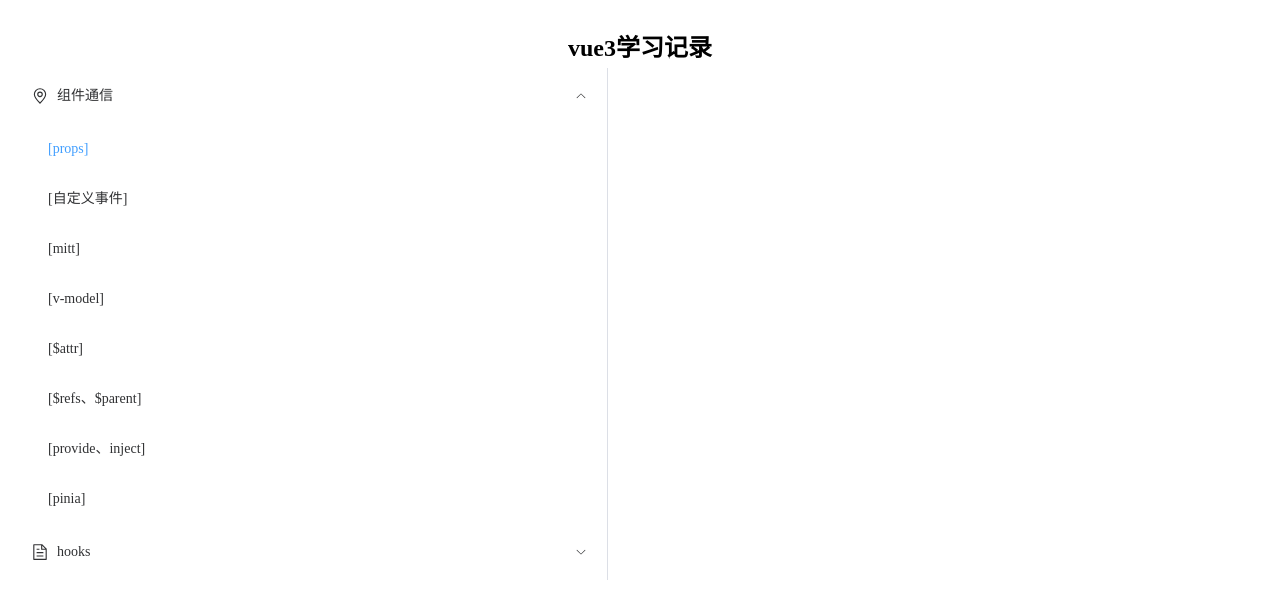
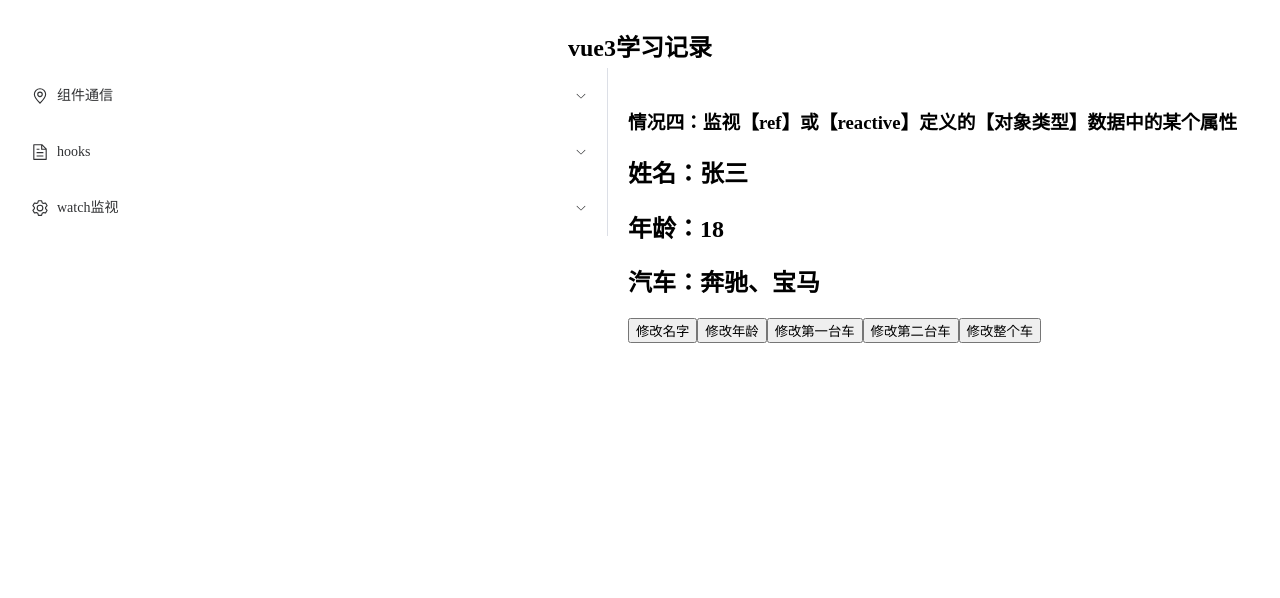
Before and after one commit to zww3513/vue3_hello, a Vue app: page /watch4 in a window 1280 px wide. Shown: the top 598 px of the page. Built offline with nearby package versions, Linux system fonts and the light colour scheme.

Commit message:
vue3-监视-教程练习

```diff
--- a/src/App.vue
+++ b/src/App.vue
@@ -7,7 +7,7 @@
       <el-container>
         <el-aside width="600px" height="100%">
           <el-scrollbar>
-            <el-menu :default-active="activeIndex" :router="true">
+            <el-menu  :router="true">
               <el-sub-menu index="/props">
                 <template #title>
                   <el-icon>
@@ -32,6 +32,19 @@
                   <span>hooks</span>
                 </template>
                 <el-menu-item index="/hooks">[hooks]</el-menu-item>
+              </el-sub-menu>
+              <el-sub-menu index="/watch">
+                <template #title>
+                  <el-icon>
+                    <Setting />
+                  </el-icon>
+                  <span>watch监视</span>
+                </template>
+                <el-menu-item index="/watch1">[watch监视-情况1]</el-menu-item>
+                <el-menu-item index="/watch2">[watch监视-情况2]</el-menu-item>
+                <el-menu-item index="/watch3">[watch监视-情况3]</el-menu-item>
+                <el-menu-item index="/watch4">[watch监视-情况4]</el-menu-item>
+                <el-menu-item index="/watch5">[watch监视-情况5]</el-menu-item>
               </el-sub-menu>
             </el-menu>
           </el-scrollbar></el-aside>
--- a/src/router/index.js
+++ b/src/router/index.js
@@ -88,6 +88,37 @@ const router = createRouter({
       // this generates a separate chunk (About.[hash].js) for this route
       // which is lazy-loaded when the route is visited.
       component: () => import('../views/09_hooks/Person.vue')
+    },
+    {
+      path: '/watch1',
+      name: 'watch1',
+      // route level code-splitting
+      // this generates a separate chunk (About.[hash].js) for this route
+      // which is lazy-loaded when the route is visited.
+      component: () => import('../views/10_watch/watch1.vue')
+    },
+    {
+      path: '/watch2',
+      name: 'watch2',
+      // route level code-splitting
+      // this generates a separate chunk (About.[hash].js) for this route
+      // which is lazy-loaded when the route is visited.
+      component: () => import('../views/10_watch/watch2.vue')
+    },
+    {
+      path: '/watch3',
+      name: 'watch3',
+      component: () => import('../views/10_watch/watch3.vue')
+    },
+    {
+      path: '/watch4',
+      name: 'watch4',
+      component: () => import('../views/10_watch/watch4.vue')
+    },
+    {
+      path: '/watch5',
+      name: 'watch5',
+      component: () => import('../views/10_watch/watch5.vue')
     }
   ]
 })
--- /dev/null
+++ b/src/views/10_watch/watch1.vue
@@ -0,0 +1,25 @@
+<template>
+  <div>
+    <h3>监视ref定义的基本类型数据</h3>
+    <h3>打开控制台查看效果</h3>
+    <h3>sum={{ sum }}</h3>
+    <button @click="add">点击+1</button>
+  </div>
+</template>
+
+<script setup>
+import { ref, watch } from 'vue'
+
+const sum = ref(0)
+const add = () => {
+  sum.value += 1
+}
+
+// 监视，情况一：监视【ref】定义的【基本类型】数据
+const stopWatch = watch(sum, (newValue, oldValue) => {
+  console.log('sum变化了', newValue, '<-',oldValue)
+  if (newValue >= 10) {
+    stopWatch()
+  }
+})
+</script>
--- /dev/null
+++ b/src/views/10_watch/watch2.vue
@@ -0,0 +1,39 @@
+<template>
+  <div class="person">
+    <h1>情况二：监视【ref】定义的【对象类型】数据</h1>
+    <h2>姓名：{{ person.name }}</h2>
+    <h2>年龄：{{ person.age }}</h2>
+    <button @click="changeName">修改名字</button>
+    <button @click="changeAge">修改年龄</button>
+    <button @click="changePerson">修改整个人</button>
+  </div>
+</template>
+
+<script lang="ts" setup name="Person">
+  import {ref,watch} from 'vue'
+  // 数据
+  let person = ref({
+    name:'张三',
+    age:18
+  })
+  // 方法
+  function changeName(){
+    person.value.name += '~'
+  }
+  function changeAge(){
+    person.value.age += 1
+  }
+  function changePerson(){
+    person.value = {name:'李四',age:90}
+  }
+  /*
+    监视，情况一：监视【ref】定义的【对象类型】数据，监视的是对象的地址值，若想监视对象内部属性的变化，需要手动开启深度监视
+    watch的第一个参数是：被监视的数据
+    watch的第二个参数是：监视的回调
+    watch的第三个参数是：配置对象（deep、immediate等等.....）
+  */
+  watch(person,(newValue,oldValue)=>{
+    console.log('person变化了',newValue,oldValue)
+  },{deep:true})
+
+</script>
--- /dev/null
+++ b/src/views/10_watch/watch3.vue
@@ -0,0 +1,50 @@
+<template>
+  <div class="person">
+    <h1>情况三：监视【reactive】定义的【对象类型】数据</h1>
+    <h2>姓名：{{ person.name }}</h2>
+    <h2>年龄：{{ person.age }}</h2>
+    <button @click="changeName">修改名字</button>
+    <button @click="changeAge">修改年龄</button>
+    <button @click="changePerson">修改整个人</button>
+    <hr>
+    <h2>测试：{{ obj.a.b.c }}</h2>
+    <button @click="test">修改obj.a.b.c</button>
+  </div>
+</template>
+
+<script lang="ts" setup name="Person">
+import { reactive, watch } from 'vue'
+// 数据
+let person = reactive({
+  name: '张三',
+  age: 18
+})
+let obj = reactive({
+  a: {
+    b: {
+      c: 666
+    }
+  }
+})
+// 方法
+function changeName() {
+  person.name += '~'
+}
+function changeAge() {
+  person.age += 1
+}
+function changePerson() {
+  Object.assign(person, { name: '李四', age: 80 })
+}
+function test() {
+  obj.a.b.c = 888
+}
+
+// 监视，情况三：监视【reactive】定义的【对象类型】数据，且默认是开启深度监视的
+watch(person, (newValue, oldValue) => {
+  console.log('person变化了', newValue, oldValue)
+})
+watch(obj, (newValue, oldValue) => {
+  console.log('Obj变化了', newValue, oldValue)
+})
+</script>
--- /dev/null
+++ b/src/views/10_watch/watch4.vue
@@ -0,0 +1,53 @@
+<template>
+  <div class="person">
+    <h1>情况四：监视【ref】或【reactive】定义的【对象类型】数据中的某个属性</h1>
+    <h2>姓名：{{ person.name }}</h2>
+    <h2>年龄：{{ person.age }}</h2>
+    <h2>汽车：{{ person.car.c1 }}、{{ person.car.c2 }}</h2>
+    <button @click="changeName">修改名字</button>
+    <button @click="changeAge">修改年龄</button>
+    <button @click="changeC1">修改第一台车</button>
+    <button @click="changeC2">修改第二台车</button>
+    <button @click="changeCar">修改整个车</button>
+  </div>
+</template>
+
+<script lang="ts" setup name="Person">
+import { reactive, watch } from 'vue'
+
+// 数据
+let person = reactive({
+  name: '张三',
+  age: 18,
+  car: {
+    c1: '奔驰',
+    c2: '宝马'
+  }
+})
+// 方法
+function changeName() {
+  person.name += '~'
+}
+function changeAge() {
+  person.age += 1
+}
+function changeC1() {
+  person.car.c1 = '奥迪'
+}
+function changeC2() {
+  person.car.c2 = '大众'
+}
+function changeCar() {
+  person.car = { c1: '雅迪', c2: '爱玛' }
+}
+
+// 监视，情况四：监视响应式对象中的某个属性，且该属性是基本类型的，要写成函数式
+/* watch(()=> person.name,(newValue,oldValue)=>{
+  console.log('person.name变化了',newValue,oldValue)
+}) */
+
+// 监视，情况四：监视响应式对象中的某个属性，且该属性是对象类型的，可以直接写，也能写函数，更推荐写函数
+watch(() => person.car, (newValue, oldValue) => {
+  console.log('person.car变化了', newValue, oldValue)
+}, { deep: true })
+</script>
--- /dev/null
+++ b/src/views/10_watch/watch5.vue
@@ -0,0 +1,49 @@
+<template>
+  <div class="person">
+    <h1>情况五：监视上述的多个数据</h1>
+    <h2>姓名：{{ person.name }}</h2>
+    <h2>年龄：{{ person.age }}</h2>
+    <h2>汽车：{{ person.car.c1 }}、{{ person.car.c2 }}</h2>
+    <button @click="changeName">修改名字</button>
+    <button @click="changeAge">修改年龄</button>
+    <button @click="changeC1">修改第一台车</button>
+    <button @click="changeC2">修改第二台车</button>
+    <button @click="changeCar">修改整个车</button>
+  </div>
+</template>
+
+<script lang="ts" setup name="Person">
+import { reactive, watch } from 'vue'
+
+// 数据
+let person = reactive({
+  name: '张三',
+  age: 18,
+  car: {
+    c1: '奔驰',
+    c2: '宝马'
+  }
+})
+// 方法
+function changeName() {
+  person.name += '~'
+}
+function changeAge() {
+  person.age += 1
+}
+function changeC1() {
+  person.car.c1 = '奥迪'
+}
+function changeC2() {
+  person.car.c2 = '大众'
+}
+function changeCar() {
+  person.car = { c1: '雅迪', c2: '爱玛' }
+}
+
+// 监视，情况五：监视上述的多个数据
+watch([() => person.name, person.car], (newValue, oldValue) => {
+  console.log('person.car变化了', newValue, oldValue)
+}, { deep: true })
+
+</script>
```
